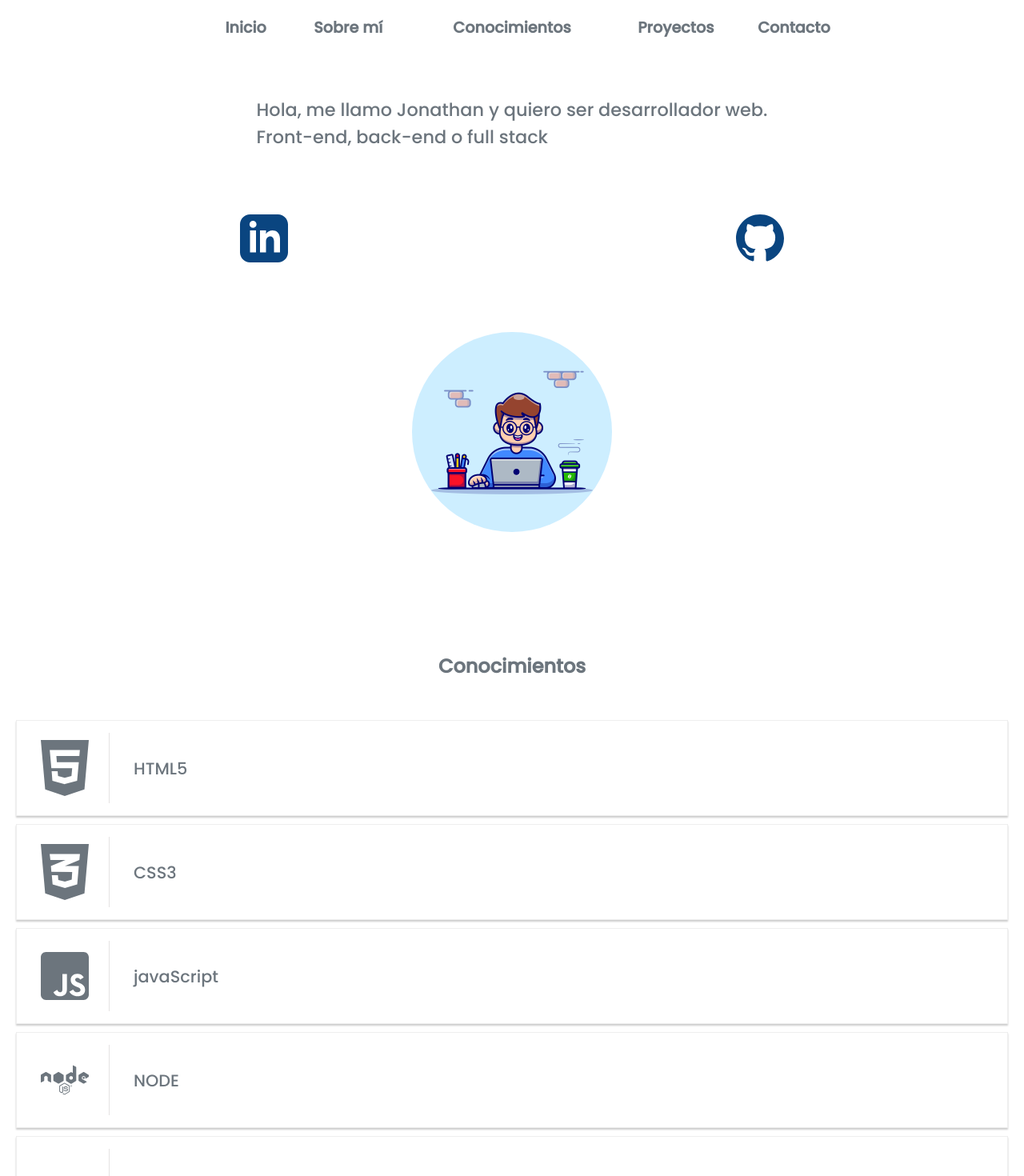
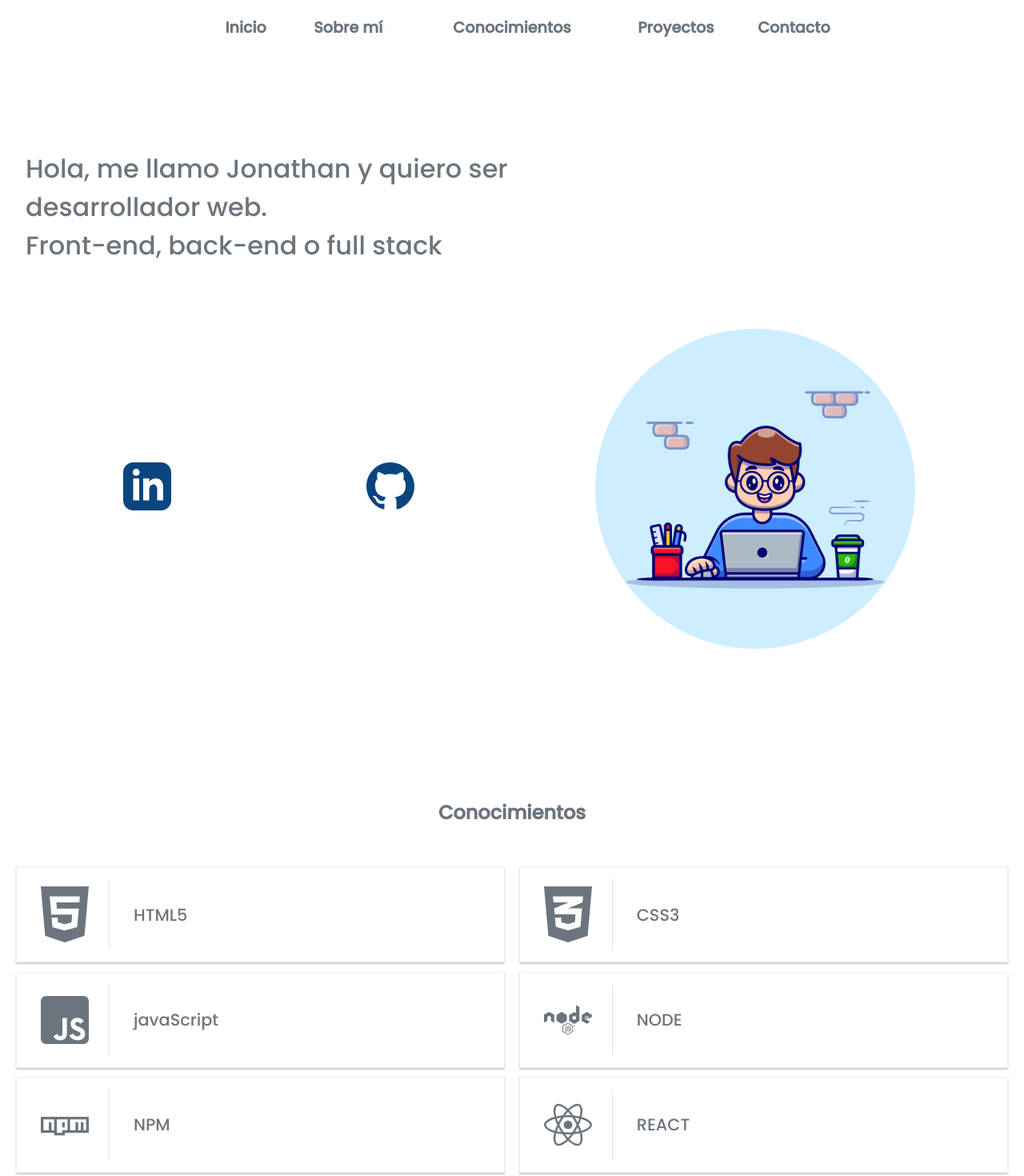
Before and after one commit to shompys/portfolio, a React (Create React App) app: page / in a window 1280 px wide. Shown: the top 1470 px of the page at 80% size. Built offline with nearby package versions, Linux system fonts and the light colour scheme.

Commit message:
todos los componentes responsive design

```diff
--- a/src/components/conocimientos/Conocimientos.css
+++ b/src/components/conocimientos/Conocimientos.css
@@ -1,7 +1,7 @@
-.conocimientos{
-
+.conocimientos-section{
+    padding-top: 11.7em;
 }
-.conocimientos > h1 {
+.conocimientos-section > h1 {
     margin: 0 0 50px 0;
     text-align: center;
     color: var(--color-gris);
@@ -14,7 +14,25 @@
     display: grid;
     grid-template-columns: 1fr;
     grid-auto-rows: 120px;
-    row-gap: 10px;
-
+    row-gap: .7em;
 
 }
+
+@media screen and (min-width: 768px){
+
+}
+@media screen and (min-width: 1024px){
+    .conocimientos-content{
+        grid-template-columns: repeat(2,1fr);
+        column-gap: 1.1em;
+    }
+}
+@media screen and (min-width: 1400px){
+    .conocimientos-section{
+        padding-top: 15.7em;
+    }
+    .conocimientos-content{
+        grid-template-columns: repeat(3,1fr);
+        column-gap: 1.1em;
+    }
+}
--- a/src/components/conocimientos/Conocimientos.jsx
+++ b/src/components/conocimientos/Conocimientos.jsx
@@ -58,7 +58,7 @@ const Conocimientos = () => {
     ]
 
     return(
-        <section className="conocimientos">
+        <section className="conocimientos-section">
             <h1>Conocimientos</h1>
             <div className="conocimientos-content">
             {
--- a/src/components/inicio/Inicio.css
+++ b/src/components/inicio/Inicio.css
@@ -1,16 +1,19 @@
 
 .inicio-section{
-    padding-top: 120px;
-    margin-bottom: 150px;
+
+    width: 90%;
+    padding-top: 7.7em;
+    position: relative;
+    left: 0;
+    right: 0;
+    margin: auto;
 
 }
 .inicio-content{
 
-
-    padding: 0 20px 0 20px;
     display: grid;
     grid-template-columns: 1fr;
-    row-gap: 80px;
+    row-gap: 5em;
 
 }
 
@@ -31,17 +34,16 @@
 .i-linkedin > img, .i-github > img{
 
     width: 60px;
-    transition: 2s ease;
+    transition: all 0.5s ease;
 
 }
 .i-linkedin > img:hover{
-    transform: scale(1.2);
-
+    transform: scale(1.3);
 
 }
 .i-github > img:hover{
 
-    transform: scale(1.2);
+    transform: scale(1.3);
 
 }
 .i-linkedin{
@@ -60,6 +62,69 @@
 
 }
 
-.border-grid{
-    border: 1px solid #000;
+@media screen and (min-width: 768px){
+
+    .inicio-section{
+
+        width: 95%;
+        padding-top: 11.7em;
+        position: relative;
+        left: 0;
+        right: 0;
+        margin: auto;
+
+    }
+
+    .inicio-content{
+
+        grid-template-columns: repeat(2, 1fr);
+
+        row-gap: 5em;
+
+    }
+    .inicio-p{
+
+        font-size: 2em;
+    }
+    .inicio-icons{
+        grid-column: 1/2;
+        grid-row: 2/3;
+        grid-template-columns: repeat( 2, 1fr);
+        align-items: center;
+    }
+    .inicio-img {
+        justify-self: end;
+        width: 350px;
+        grid-column: 2/3;
+        grid-row: 2/3;
+    }
+
+
 }
+@media screen and (min-width: 1024px){
+
+    .inicio-img {
+        justify-self: center;
+        width: 400px;
+        grid-column: 2/3;
+        grid-row: 2/3;
+
+    }
+}
+
+@media screen and (min-width: 1400px){
+
+    .inicio-section{
+        padding-top: 15.7em;
+
+    }
+
+    .inicio-img {
+
+        width: 500px;
+        grid-column: 2/3;
+        grid-row: 1/3;
+
+    }
+
+}
--- a/src/components/inicio/Inicio.jsx
+++ b/src/components/inicio/Inicio.jsx
@@ -1,5 +1,5 @@
 import {v4 as genId} from 'uuid';
-import {useEffect, useState} from 'react';
+//import {useEffect, useState} from 'react';
 import svg from '../../assets/svg';
 import human from '../../assets/images/human.jpg';
 import './Inicio.css';
--- a/src/components/nav/Nav.css
+++ b/src/components/nav/Nav.css
@@ -2,6 +2,7 @@ header{
     width: 100%;
     background: var(--colorT-celeste);
     position: fixed;
+    z-index: 5000;/* */
 }
 .nav{
     width: 100%;
@@ -156,7 +157,7 @@ header{
     }
 
 }
-@media screen and (min-width: 1650px){
+@media screen and (min-width: 1400px){
 
     header{
         width: 70%;
```
